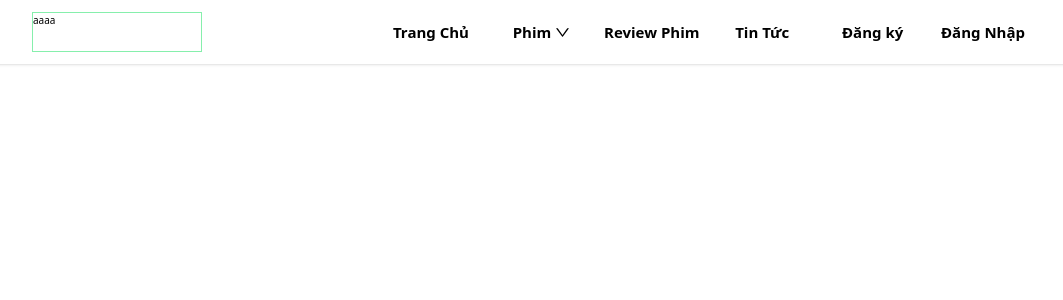
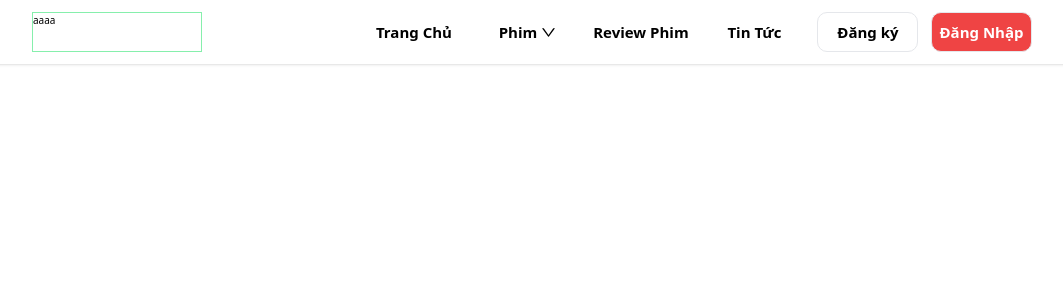
Before and after one commit to TienPhuc02/movie-booking, a React (Vite) app: page / in a window 1280 px wide. Shown: the top 300 px of the page, without its empty margins (108-1171 px from the left). Built offline with nearby package versions, Linux system fonts and the light colour scheme.

Commit message:
CSS button

```diff
--- a/src/blocks/Header/HeaderApp.tsx
+++ b/src/blocks/Header/HeaderApp.tsx
@@ -50,13 +50,13 @@ const HeaderApp = () => {
             <div className="item-header">Review Phim</div>
             <div className="item-header">Tin Tức</div>
             <div
-              className="item-header cursor-pointer"
+              className="item-header cursor-pointer border rounded-2xl p-3 hover:shadow-xl"
               onClick={showModalRegister}
             >
               Đăng ký
             </div>
             <div
-              className="item-header cursor-pointer"
+              className="item-header cursor-pointer border rounded-2xl p-3 bg-red-500 text-white hover:shadow-xl"
               onClick={showModalLogin}
             >
               Đăng Nhập
```
